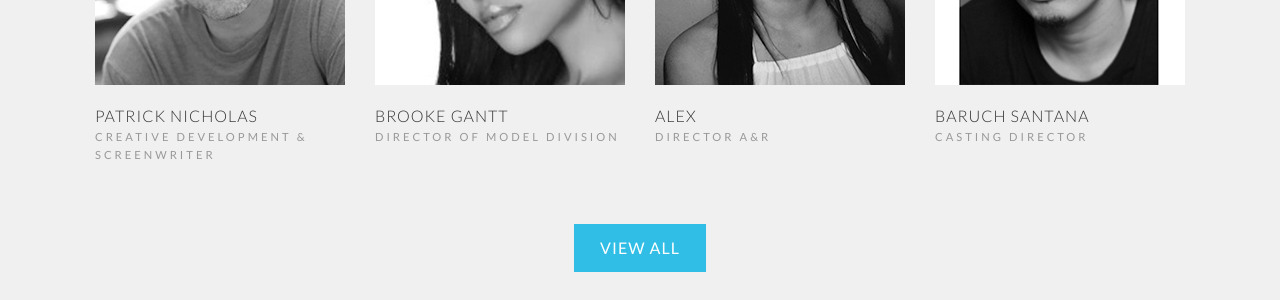
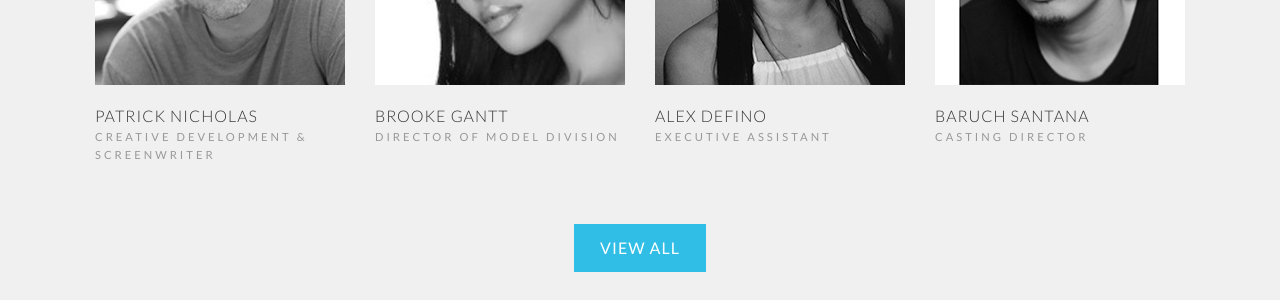
Before and after one commit to acarranza34/Esteem-Enterprise-Site, a Jekyll site: the page built from index.html, in a window 1280 px wide and 900 px high, scrolled down 4752 px. Shown: the part 154-454 px from the top of the window. Built offline with Jekyll 4.4.1, drawn with Linux system fonts in a browser that asks for light colours; some web fonts are replaced.

Commit message:
changing team 2

```diff
--- a/index.html
+++ b/index.html
@@ -104,8 +104,8 @@ members:
     desc:
       Lorem ipsum dolor sit amet, consectetuer adipiscing elit, sed diam nonummy nibh euismod tincidunt ut laoreet dolore magna aliquam erat volutpat consectetue.
   - avatar: /images/@stock/member-3.jpg
-    name: Alex
-    position: Director A&amp;R
+    name: Alex DeFino
+    position: Executive Assistant
     socials:
       - link: http://twitter.com
         icon: twitter
```
